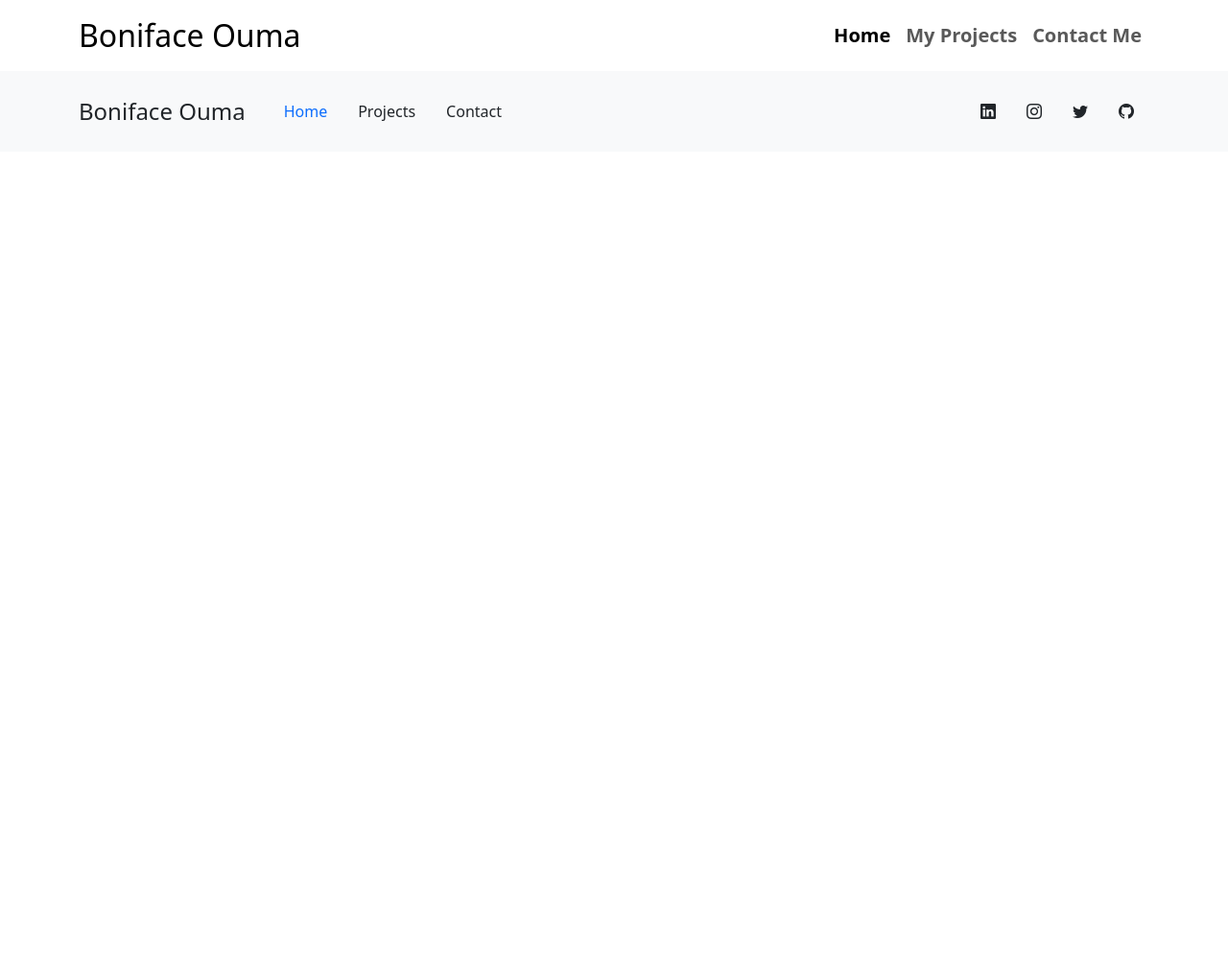
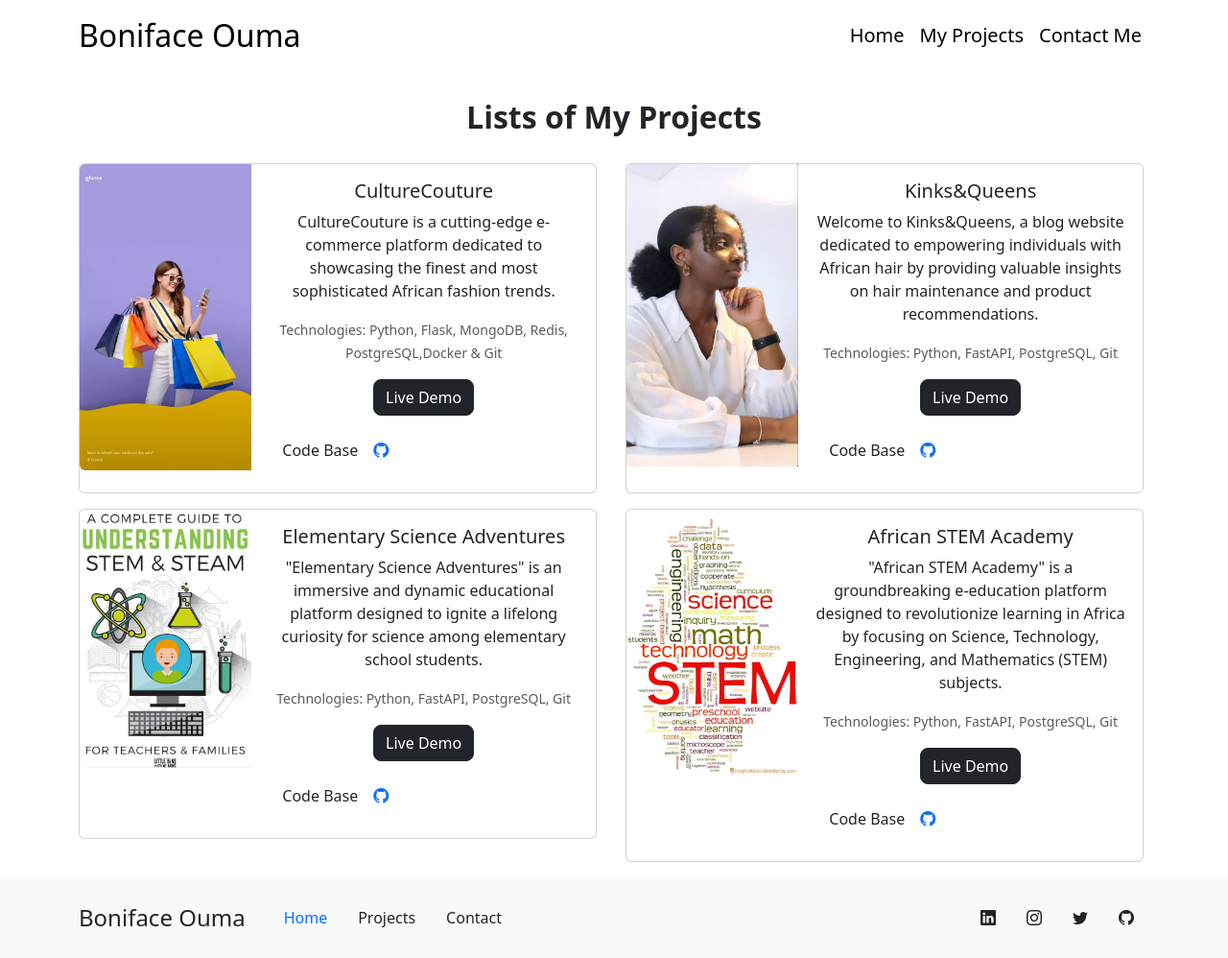
Before and after one commit to McOuma/portfolio, a Flask app: page /project in a window 1280 px wide. Shown: the whole page at 96% size. Before the commit the page ends 126 px from the top, so only its background shows below. Run offline with Flask 3, Linux system fonts and the light colour scheme.

Commit message:
updated lists of projects

```diff
--- a/app/templates/base.html
+++ b/app/templates/base.html
@@ -22,14 +22,14 @@
     </button>
     <div class="collapse navbar-collapse justify-content-end" id="navbarNav">
       <ul class="navbar-nav">
-        <li class="nav-item fs-5 fw-bold">
+        <li class="nav-item fs-5">
           <a class="nav-link active" aria-current="page" href="{{url_for('api.get_home')}}">Home</a>
         </li>
-        <li class="nav-item fs-5 fw-bold">
-          <a class="nav-link" href="{{url_for('api.get_project')}}">My Projects</a>
+        <li class="nav-item fs-5 ">
+          <a class="nav-link active" href="{{url_for('api.get_project')}}">My Projects</a>
         </li>
-        <li class="nav-item fs-5 fw-bold ">
-          <a class="nav-link" href="#">Contact Me</a>
+        <li class="nav-item fs-5">
+          <a class="nav-link active" href="#contact">Contact Me</a>
         </li>
       </ul>
     </div>
--- a/app/templates/project.html
+++ b/app/templates/project.html
@@ -8,9 +8,125 @@ Projects
 <main>
 
     <div class="container">
-        <div>
+        <p class="fs-2 fw-bold pt-4 pb-2 text-center">Lists of My Projects</p>
+        <div class="row">
+            <div class="col-md-6 text-center">
+                <div class="card mb-3" style="max-width: 540px;">
+  <div class="row g-0">
+    <div class="col-md-4">
+      <img src="../static/images/shops.jpg" class="img-fluid rounded-start" alt="...">
+    </div>
+    <div class="col-md-8">
+      <div class="card-body">
+        <h5 class="card-title">CultureCouture</h5>
+        <p class="card-text">CultureCouture is a cutting-edge e-commerce platform dedicated
+                  to showcasing the finest and most sophisticated African
+                  fashion trends.</p>
+        <p class="card-text"><small class="text-body-secondary">Technologies: Python, Flask, MongoDB, Redis, PostgreSQL,Docker & Git</small></p>
+        <button type="button" class="btn btn-dark rounded-3">
+                  Live Demo
+                </button>
+                <div class="d-flex flex-row pt-4">
+                    <p class="px-3">Code Base</p>
+                    <a href=""><i class="bi bi-github"></i></a>
+                </div>
+      </div>
+    </div>
+  </div>
+</div>
+            </div>
+            <div class="col-md-6 text-center">
+<div class="card mb-3" style="max-width: 540px;">
+  <div class="row g-0">
+    <div class="col-md-4">
+      <img src="../static/images/hairs.jpg" class="img-fluid rounded-start" alt="...">
+    </div>
+    <div class="col-md-8">
+      <div class="card-body">
+        <h5 class="card-title">Kinks&Queens</h5>
+        <p class="card-text"> Welcome to Kinks&Queens, a blog website dedicated to
+                  empowering individuals with African hair by providing valuable
+                  insights on hair maintenance and product recommendations.</p>
+        <p class="card-text"><small class="text-body-secondary">Technologies: Python, FastAPI, PostgreSQL, Git</small></p>
+        <a href="">
+         <button type="button" class="btn btn-dark rounded-3">
+                  Live Demo
+                </button>
+            </a>
+                <div class="d-flex flex-row pt-4">
+                    <p class="px-3">Code Base</p>
+                    <a href=""><i class="bi bi-github"></i></a>
+                </div>
+      </div>
+    </div>
+  </div>
+</div>
 
+            </div>
+
+<div class="col-md-6 text-center">
+<div class="card mb-3" style="max-width: 540px;">
+  <div class="row g-0">
+    <div class="col-md-4">
+      <img src="../static/images/stems.jpg" class="img-fluid rounded-start" alt="...">
+    </div>
+    <div class="col-md-8">
+      <div class="card-body">
+        <h5 class="card-title">Elementary Science Adventures</h5>
+        <p class="card-text">"Elementary Science Adventures" is an immersive and dynamic educational platform designed to ignite a lifelong curiosity for science among elementary school students. </p>
+        <p class="card-text"><small class="text-body-secondary">Technologies: Python, FastAPI, PostgreSQL, Git</small></p>
+        <a href="">
+         <button type="button" class="btn btn-dark rounded-3">
+                  Live Demo
+                </button>
+            </a>
+                <div class="d-flex flex-row pt-4">
+                    <p class="px-3">Code Base</p>
+                    <a href=""><i class="bi bi-github"></i></a>
+                </div>
+      </div>
+    </div>
+  </div>
+         </div>
         </div>
+
+
+
+
+
+
+<div class="col-md-6 text-center">
+<div class="card mb-3" style="max-width: 540px;">
+  <div class="row g-0">
+    <div class="col-md-4">
+      <img src="../static/images/stem.jpg" class="img-fluid rounded-start" alt="...">
+    </div>
+    <div class="col-md-8">
+      <div class="card-body">
+        <h5 class="card-title">African STEM Academy</h5>
+        <p class="card-text">"African STEM Academy" is a groundbreaking e-education platform designed to revolutionize learning in Africa by focusing on Science, Technology, Engineering, and Mathematics (STEM) subjects.</p>
+        <p class="card-text"><small class="text-body-secondary">Technologies: Python, FastAPI, PostgreSQL, Git</small></p>
+        <a href="">
+         <button type="button" class="btn btn-dark rounded-3">
+                  Live Demo
+                </button>
+            </a>
+                <div class="d-flex flex-row pt-4">
+                    <p class="px-3">Code Base</p>
+                    <a href=""><i class="bi bi-github"></i></a>
+                </div>
+      </div>
+    </div>
+  </div>
+         </div>
+        </div>
+
+
+
+
+
+
+
     </div>
 
 </main>
```
Also changed, not shown: app/templates/home.html (+10 -9 lines), app/static/images/eds.jpg (added), app/static/images/education.jpg (added), app/static/images/stem.jpg (added), app/static/images/stems.jpg (added).
